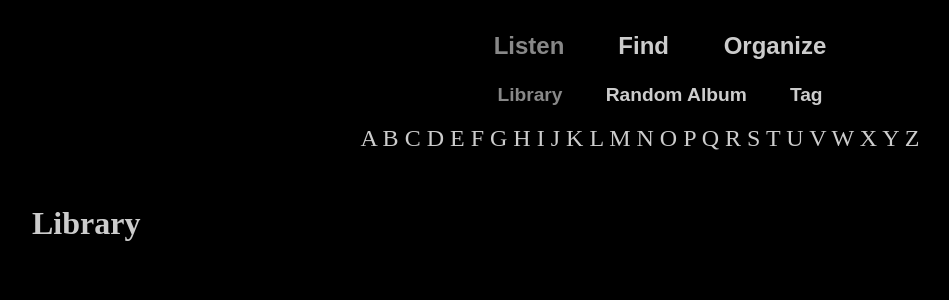
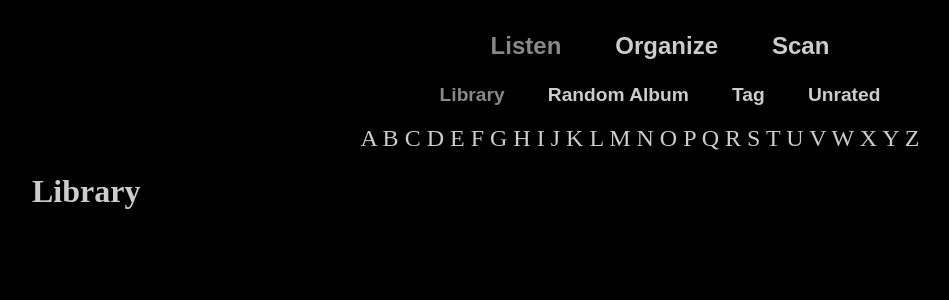
Before and after one commit to scot-work/music-player, a Flask app: page /library/ in a window 1280 px wide. Shown: the top 300 px of the page, without its empty margins (0-949 px from the left). Run offline with Flask 2, Linux system fonts and the light colour scheme.

Commit message:
Worked on untagged tracks, display of names with quotes

```diff
--- a/player.py
+++ b/player.py
@@ -90,6 +90,12 @@ def deleteTrack(track_id):
     else:
         return render_template(
             'deleteTrack.html', track = trackToDelete)
+
+# Play unrated tracks
+@app.route('/track/unrated/')
+def playUnratedTracks():
+    track_list = session.query(Track).filter_by(rating = 0).limit(15)
+    return render_template('playAlbum.html', tracks = track_list)
 
 # List performers
 @app.route('/performer/')
@@ -265,8 +271,7 @@ def tagAlbum(album_id):
                         tag_track = Tag_Track(tag = tag, track = track.id)
                         session.add(tag_track)
             session.commit()
-        return redirect(
-            url_for('listLibrary'))
+        return redirect(url_for('listAlbums'))
     # Process GET
     else:
         return render_template(
@@ -354,6 +359,12 @@ def playTagTracks(tag_id):
     track_list = []
     for tag_track in tag_tracks:
         track = session.query(Track).filter_by(id = tag_track.track).one()
+        # Check here for rating and last played
+        rating = track.rating
+        if track.last_played:
+            difference = datetime.datetime.now().date() - track.last_played
+            print (difference)
+        # print "last_played is %s now is %s" % (type(last_played), type(current_time))
         track_list.append(track)
     return render_template('playAlbum.html', tracks = shuffle(track_list))
 
--- a/static/styles.css
+++ b/static/styles.css
@@ -18,13 +18,13 @@ li {
 }
 
 .left {
-    margin-top: 5em;
+    margin-top: 3em;
     width: 50%;
     float: left;
 }
 
 .right {
-    margin-top: 5em;
+    margin-top: 3em;
     /* background-color: #333; */
     width: 50%;
     float: right;
--- a/templates/base.html
+++ b/templates/base.html
@@ -23,10 +23,10 @@
 <div class = "top-navigation">
     <ul >
         <li><a href = "{{ url_for('listLibrary')}}" id = "nav-listen">Listen</a></li>
+        <li><a href = "{{ url_for('listTags') }}" id = "nav-organize">Organize</a></li>
         <li>
-            <a href = "{{ url_for('browseFiles', path = '/Users/scotclose/Development/repositories/music-player/static') }}" id = "nav-find">Find</a>
+            <a href = "{{ url_for('browseFiles', path = '/Users/scotclose/Development/repositories/music-player/static') }}" id = "nav-find">Scan</a>
         </li>
-        <li><a href = "{{ url_for('listTags') }}" id = "nav-organize">Organize</a></li>
     </ul>
     {% block navigation %}
     {% endblock %}
--- a/templates/listLibrary.html
+++ b/templates/listLibrary.html
@@ -12,6 +12,7 @@
         <li><a href="{{ url_for('listLibrary') }}" class = "selected">Library</a></li>
         <li><a href = "{{ url_for('playRandomAlbum')}}">Random Album</a></li>
         <li><a href = "{{ url_for('playTags') }}">Tag</a></li>
+        <li><a href = "{{ url_for('playUnratedTracks') }}">Unrated</a></li>
     </ul>
     <a href="#A">A</a>
     <a href="#B">B</a>
```
Also changed, not shown: templates/listPerformers.html (+3 -9 lines), templates/playAlbum.html (+13 -19 lines).
